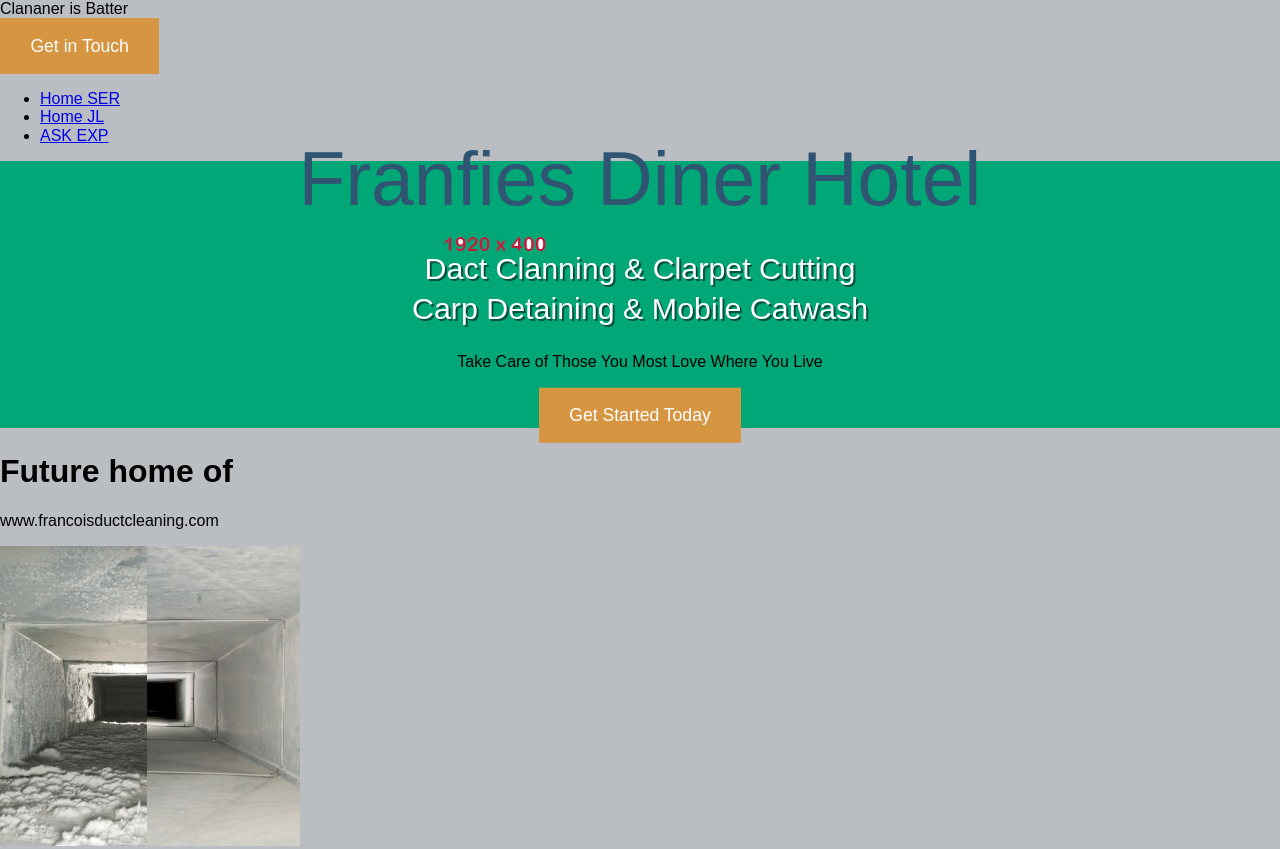
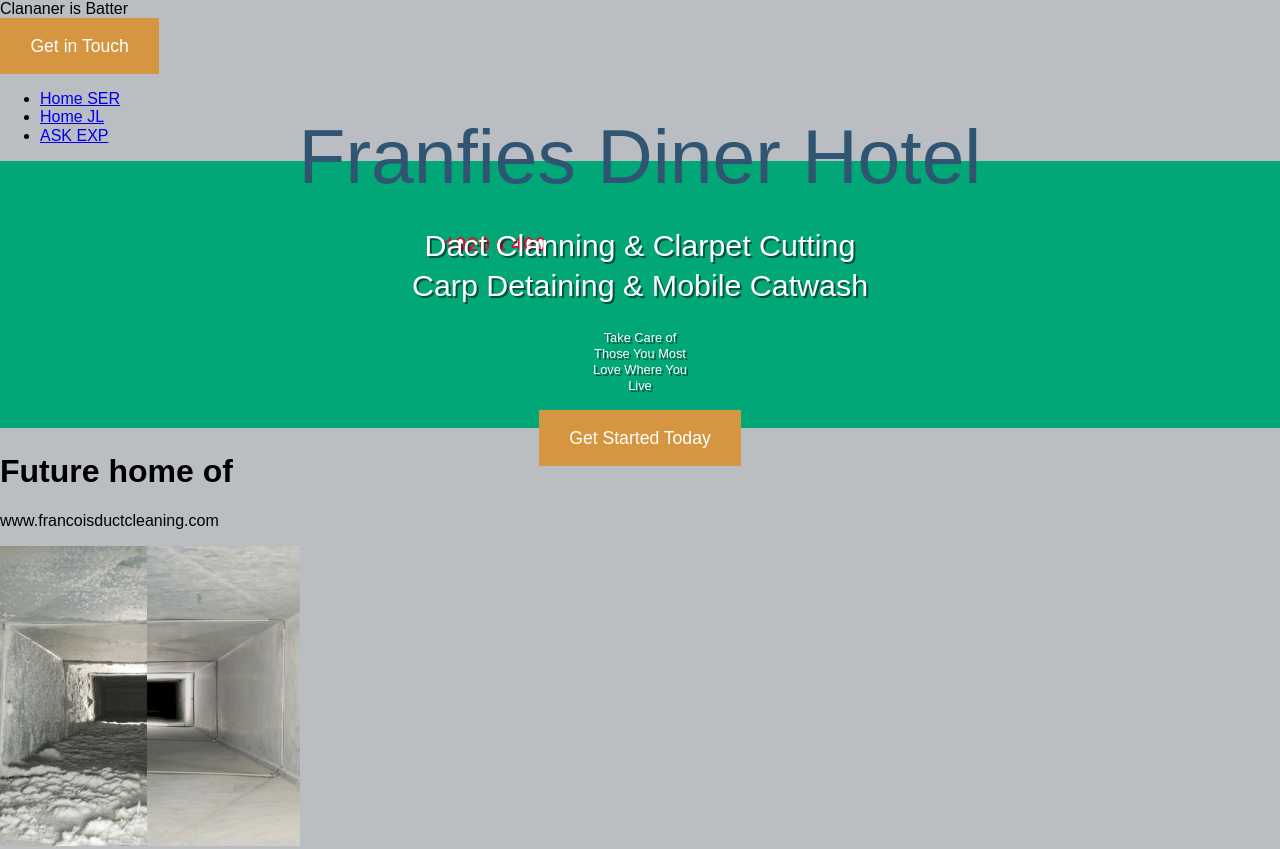
Before and after one commit to candlecom/fdc2, a website: page app/index.html in a window 1280 px wide. Shown: the top 849 px of the page. Drawn offline with Linux system fonts and the light colour scheme; files whose address does not match are found by name.

Commit message:
FDC update

```diff
--- a/app/assets/styles/modules/_btn.css
+++ b/app/assets/styles/modules/_btn.css
@@ -12,5 +12,9 @@
   &--large {
     font-size: 1.1rem;
     padding: 1.1rem 1.9rem;
+
+    @mixin atSmall {
+      font-size: 4.25;
+    }
   }
 }
--- a/app/assets/styles/modules/_top-box.css
+++ b/app/assets/styles/modules/_top-box.css
@@ -16,20 +16,48 @@
   &__title {
     font-weight: 300;
     color: $mainBlue;
-    font-size: 4.8rem;
+    font-size: 1.1rem;
     margin: 0;
 
+    @mixin atSmall {
+    font-size: 4.8rem;
+    }
   }
 
   &__subtitle {
-    max-width: 30rem;
+    max-width: 200px;
     font-weight: 100;
     color: #FFF;
-    font-size: 1.9rem;
+    font-size: .8rem;
     text-shadow: 2px 2px 0 rgba(0, 0, 0, .5);
     margin-left: auto;
     margin-right: auto;
+    line-height: 1rem;
+
+    @mixin atSmall {
+    font-size: 1.9rem;
+    }
+    @mixin atMedium {
+    font-size: 1.9rem;
+    max-width: 30rem;
     line-height: 2.5rem;
+    }
+    @mixin atLarge {
+    font-size: 1.9rem;
+    max-width: 30rem;
+    line-height: 2.5rem;
+    }
+  }
+
+  &__description {
+    max-width: 100px;
+    font-weight: 200;
+    color: #FFF;
+    font-size: .8rem;
+    text-shadow: 2px 2px 0 rgba(0, 0, 0, .5);
+    margin-left: auto;
+    margin-right: auto;
+    line-height: 1rem;
 
   }
 }
--- /dev/null
+++ b/app/assets/styles/modules/_wrapper.css
@@ -0,0 +1,4 @@
+.wrapper {
+  padding-left: 18px;
+  padding-right: 18px;
+}
--- a/app/assets/styles/style.css
+++ b/app/assets/styles/style.css
@@ -1,5 +1,7 @@
 @import "normalize.css";
 @import "base/_global";
 @import "base/_variables";
+@import "base/_mixins";
 @import "modules/_top-box";
 @import "modules/_btn";
+@import "modules/_wrapper";
--- a/app/index.html
+++ b/app/index.html
@@ -41,14 +41,24 @@
     </header>
 
     <div class="top-box">
-			<img src="assets/images/fdc_header_large.jpg" alt="holder for pic">
-        <div class="top-box__text-content">
+			<picture>
+				<source srcset="assets/images/fdcheader--large.jpg 1920w" media="(min-width: 1240px)">
+	      <source srcset="assets/images/fdcheader--medium.jpg 1380w" media="(min-width: 990px)">
+	    	<source srcset="assets/images/fdc_small990w.jpg 990w" media="(min-width: 640px)">
+	    <!--  <img srcset="assets/images/fdc_header_smaller.jpg 640w" alt="Coastal view of ocean and mountains" class="large-hero__image">
+				<source srcset="assets/images/fdc_header_large.jpg 1920w" media="(min-width: 1380px)">
+				<source srcset="assets/images/fdc_header_small.jpg" media="(min-width: 990px)">
+				<source srcset="assets/images/fdc_header_smaller.jpg" media="(min-width: 640px)">-->
+				<img src="assets/images/fdc_header_smaller.jpg" alt="holder for pic">
+			</picture>
+				<div class="top-box__text-content">
           <div class="wrapper">
             <h1 class="top-box__title">Franfies Diner Hotel</h1>
             <h2 class="top-box__subtitle">Dact Clanning &amp; Clarpet Cutting Carp Detaining &amp; Mobile Catwash</h2>
             <p class="top-box__description">Take Care of Those You Most Love Where You Live</p>
             <p><a href="#" class="btn btn--orange btn--large open-modal">Get Started Today</a></p>
-          </div>
+					<!-- /wrapper -->
+					</div>
         </div>
       </div>
 <h1 class="splash">Future home of</h1>
--- a/app/temp/styles/style.css
+++ b/app/temp/styles/style.css
@@ -493,19 +493,62 @@ img {
 .top-box__title {
   font-weight: 300;
   color: #2f5572;
-  font-size: 4.8rem;
+  font-size: 1.1rem;
   margin: 0;
 }
 
+@media (min-width: 530px) {
+
+  .top-box__title {
+    font-size: 4.8rem;
+  }
+}
+
 .top-box__subtitle {
-  max-width: 30rem;
+  max-width: 200px;
   font-weight: 100;
   color: #FFF;
-  font-size: 1.9rem;
+  font-size: .8rem;
   text-shadow: 2px 2px 0 rgba(0, 0, 0, .5);
   margin-left: auto;
   margin-right: auto;
-  line-height: 2.5rem;
+  line-height: 1rem;
+}
+
+@media (min-width: 530px) {
+
+  .top-box__subtitle {
+    font-size: 1.9rem;
+  }
+}
+
+@media (min-width: 800px) {
+
+  .top-box__subtitle {
+    font-size: 1.9rem;
+    max-width: 30rem;
+    line-height: 2.5rem;
+  }
+}
+
+@media (min-width: 1920px) {
+
+  .top-box__subtitle {
+    font-size: 1.9rem;
+    max-width: 30rem;
+    line-height: 2.5rem;
+  }
+}
+
+.top-box__description {
+  max-width: 100px;
+  font-weight: 200;
+  color: #FFF;
+  font-size: .8rem;
+  text-shadow: 2px 2px 0 rgba(0, 0, 0, .5);
+  margin-left: auto;
+  margin-right: auto;
+  line-height: 1rem;
 }
 
 .btn {
@@ -524,3 +567,15 @@ img {
   font-size: 1.1rem;
   padding: 1.1rem 1.9rem;
 }
+
+@media (min-width: 530px) {
+
+  .btn--large {
+    font-size: 4.25;
+  }
+}
+
+.wrapper {
+  padding-left: 18px;
+  padding-right: 18px;
+}
--- a/gulp/tasks/styles.js
+++ b/gulp/tasks/styles.js
@@ -3,11 +3,12 @@ postcss = require('gulp-postcss'),
 autoprefixer = require('autoprefixer'),
 cssvars = require('postcss-simple-vars'),
 nested = require('postcss-nested'),
-cssImport = require('postcss-import');
+cssImport = require('postcss-import'),
+mixins = require('postcss-mixins');
 
 gulp.task('styles', function() {
   return gulp.src('./app/assets/styles/style.css')
-    .pipe(postcss([cssImport, cssvars, nested, autoprefixer]))
+    .pipe(postcss([cssImport, mixins, cssvars, nested, autoprefixer]))
     .on('error', function(errorInfo) {
       console.log(errorInfo.toString());
       this.emit('end');
--- a/package.json
+++ b/package.json
@@ -20,6 +20,7 @@
     "gulp-postcss": "^6.3.0",
     "gulp-watch": "^4.3.11",
     "postcss-import": "^9.1.0",
+    "postcss-mixins": "^5.4.1",
     "postcss-nested": "^1.0.0",
     "postcss-simple-vars": "^3.0.0"
   }
```
Also changed, not shown: app/assets/styles/base/_mixins.css (added, +17 -0 lines), app/assets/images/fdc_header_smallest480.jpg (added), app/assets/images/fdc_small990w.jpg (added), app/assets/images/fdcheader--large.jpg (renamed from app/assets/images/fdc_header_large.jpg), app/assets/images/fdcheader--medium.jpg (added), app/assets/images/fdcheader_small.jpg (renamed from app/assets/images/fdc_header_small.jpg).
